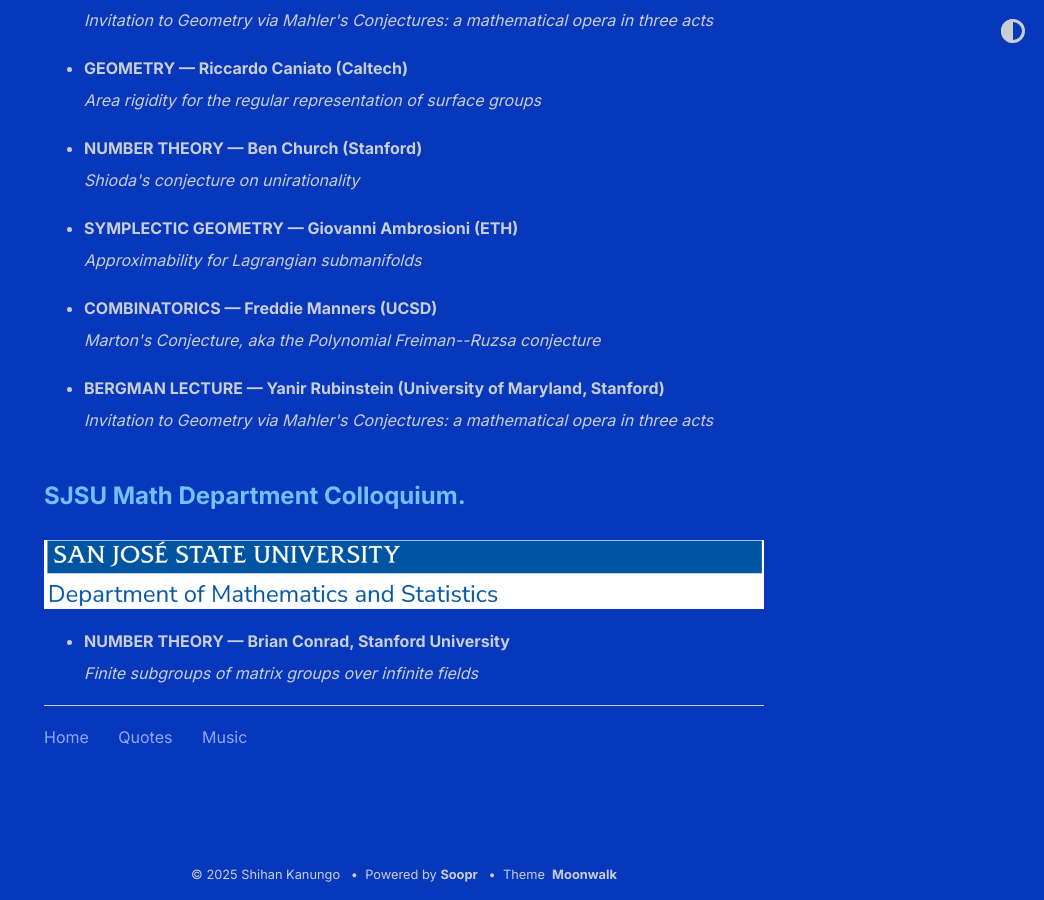
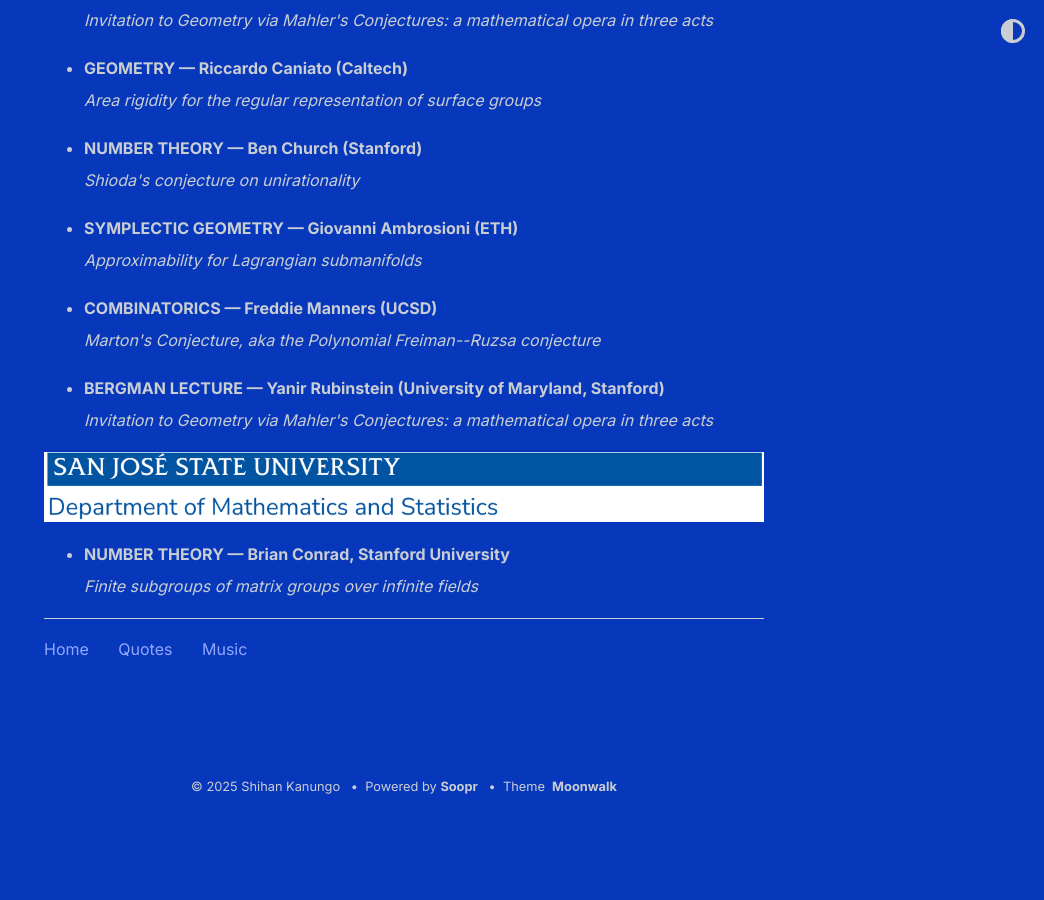
Before and after one commit to shihankanungo/shihankanungo.github.io, a Jekyll site: the page built from math-talks.md, in a window 1280 px wide and 900 px high, scrolled down 7627 px. Shown: the whole window, without its empty margins (236-1280 px from the left). Built offline with Jekyll 4.4.1, drawn with Linux system fonts in a browser that asks for light colours; after the commit the page ends 8439 px from its top, so only the background shows below that.

Commit message:
Update math-talks.md

```diff
--- a/math-talks.md
+++ b/math-talks.md
@@ -528,8 +528,6 @@
 </details></li>
 </ul>
 
-## SJSU Math Department Colloquium.
-
 ![sjsu-math](images/sjsu-math.png)
 
 <ul>
```
